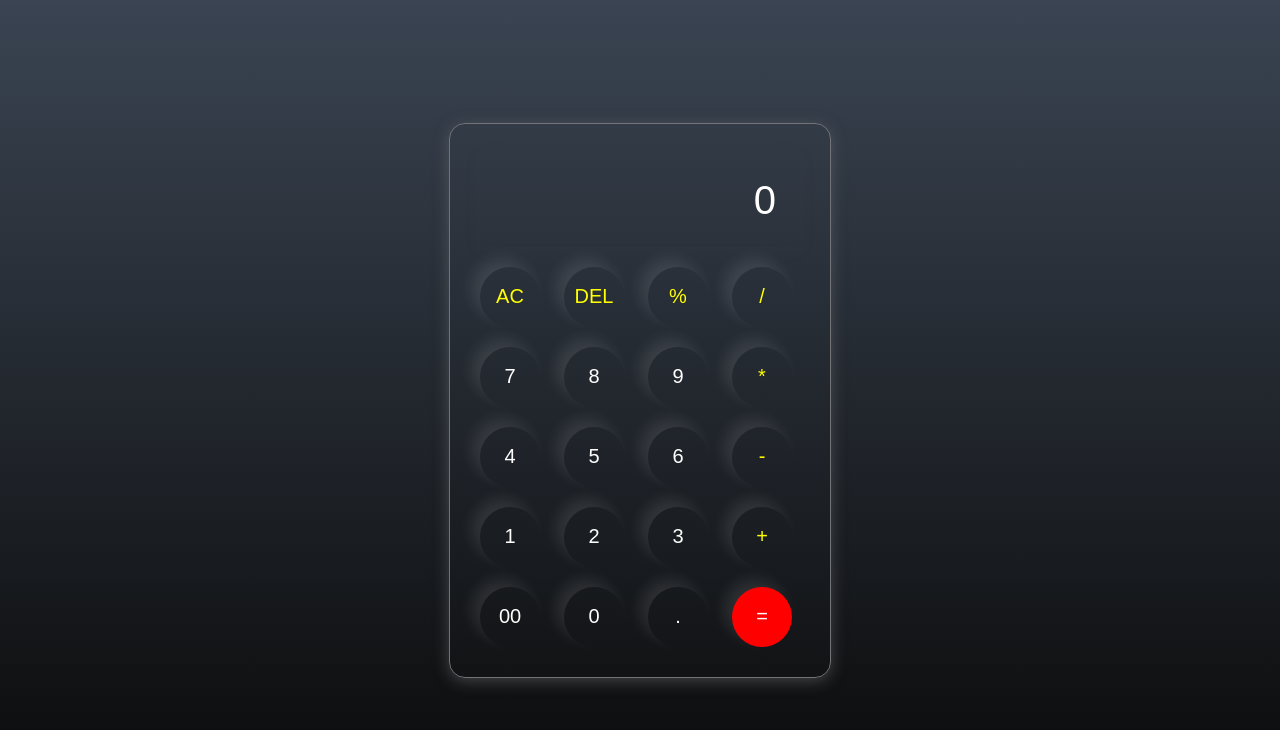
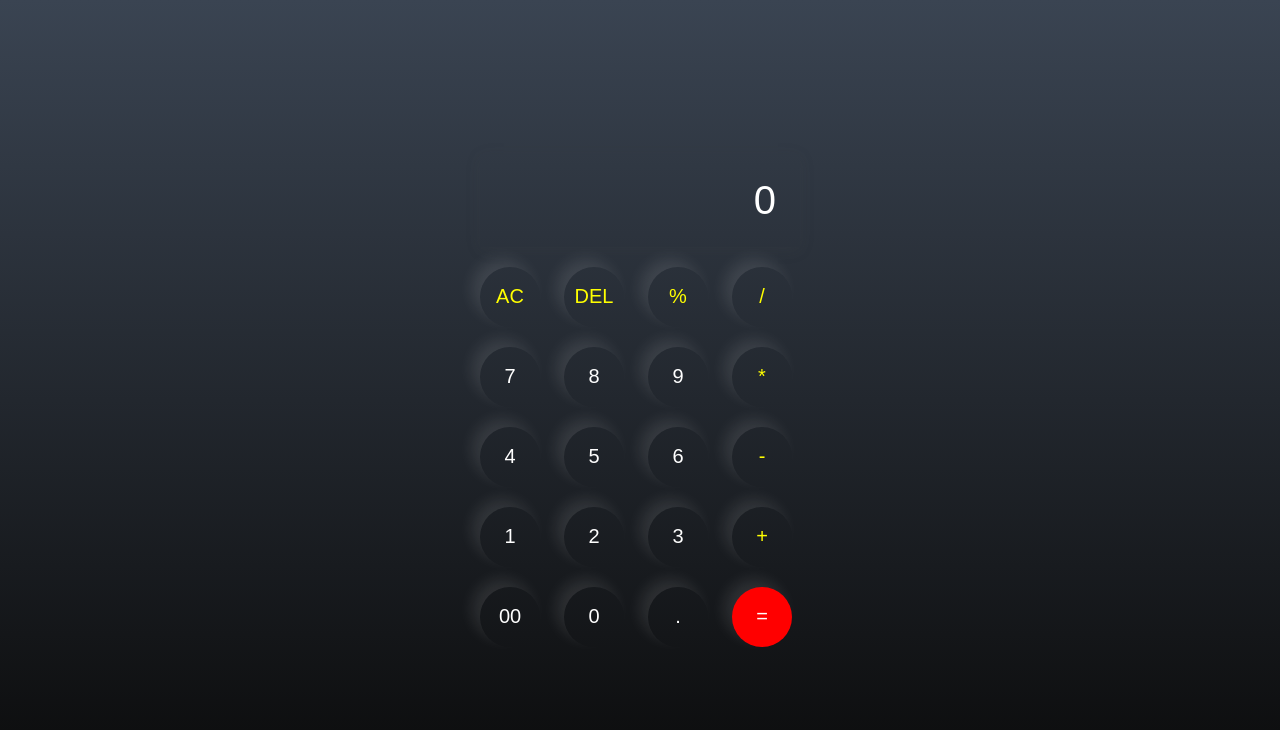
Before and after one commit to SHREYA-debug-max/Js-Calc, a plain HTML site: page Calculator/index.html in a window 1280 px wide. Drawn offline with Linux system fonts and the light colour scheme.

Commit message:
Update index.html

```diff
--- a/Calculator/index.html
+++ b/Calculator/index.html
@@ -8,7 +8,7 @@
     <link rel="stylesheet" href="style.css">
 </head>
 <body>
-    <div class="calculator">
+    <div id="calculator">
         <input type="text" placeholder="0" id="inputBox">
         <div>
             <button class="operator">AC</button>
```
